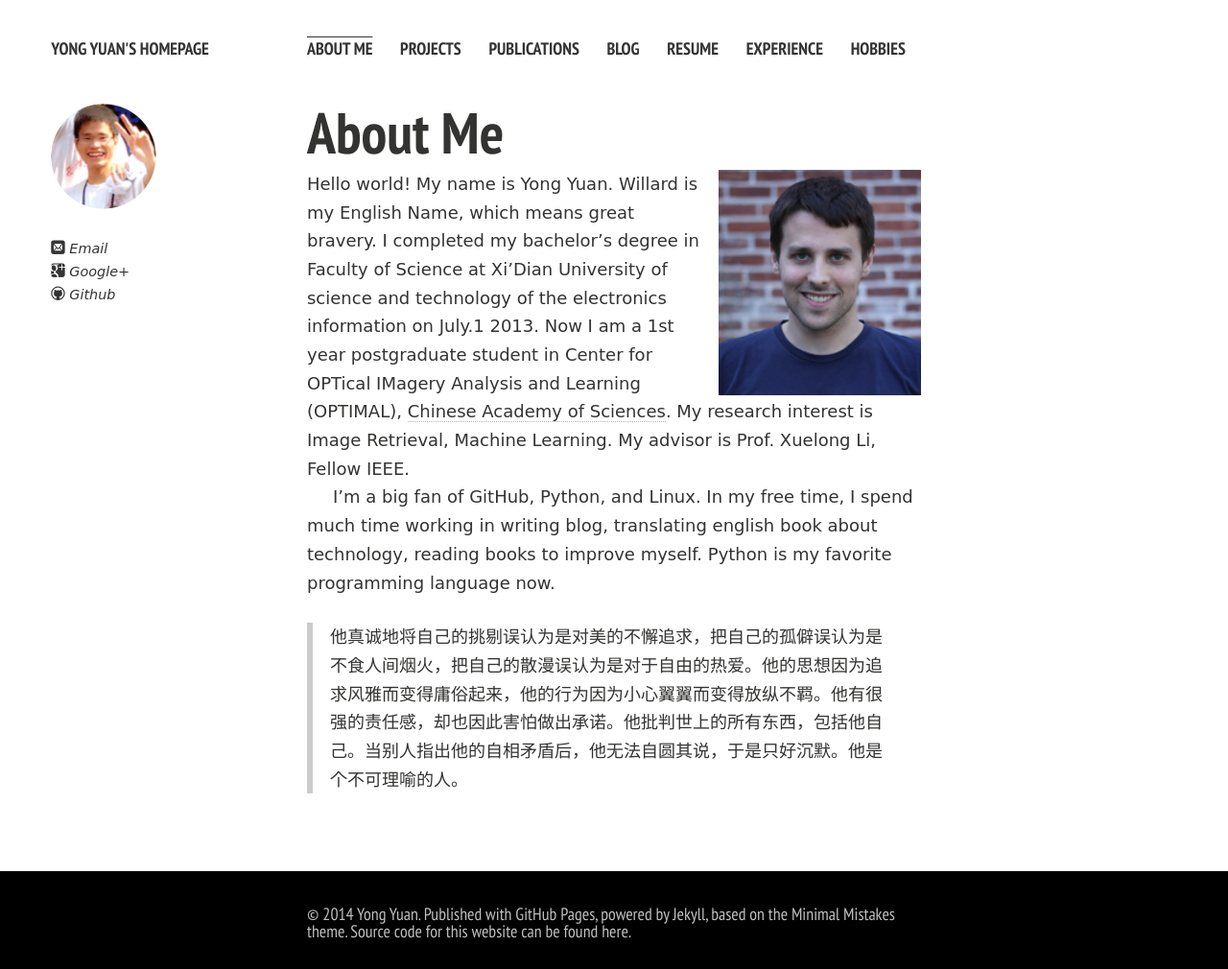
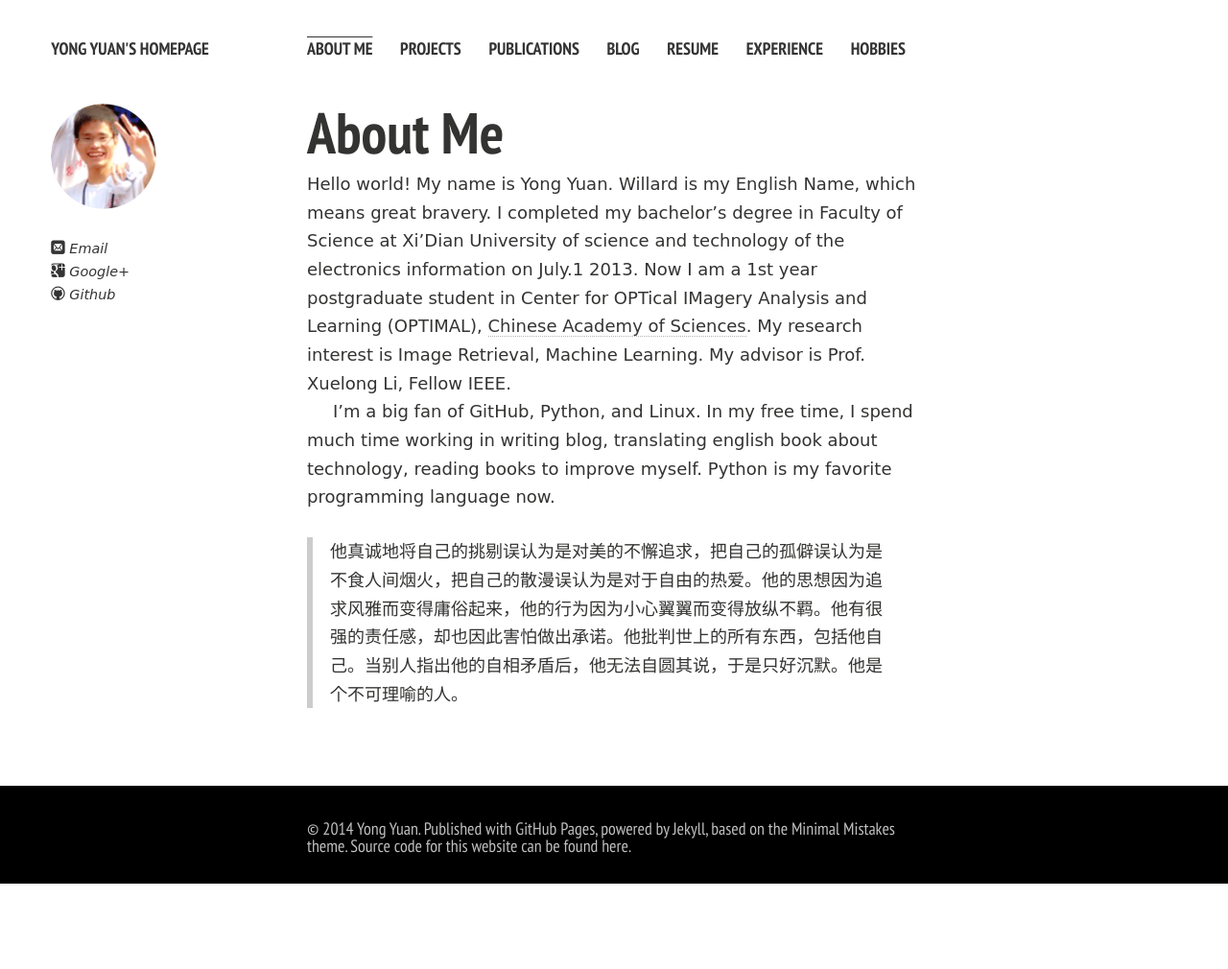
Before and after one commit to yihuicao/willard-yuan.github.com, a Jekyll site: the page built from index.md, in a window 1280 px wide. Shown: the whole page at 96% size. Built offline with Jekyll 4.4.1, drawn with Linux system fonts in a browser that asks for light colours; nearby versions of some CDN libraries; Markdown is read by kramdown in place of the engine named in the settings; after the commit the page ends 921 px from its top, so only the background shows below that.

Commit message:
Update index.md

```diff
--- a/index.md
+++ b/index.md
@@ -4,7 +4,7 @@ layout: page
 
 # About Me
 
-<img src="/images/jasonansel2.png"  class="floatpic">
+<!-- <img src="/images/jasonansel2.png"  class="floatpic"> -->
 Hello world! My name is Yong Yuan. Willard is my English Name, which means great bravery. I completed my bachelor's degree in Faculty of Science at Xi'Dian University of science and technology of the electronics information on July.1 2013. Now I am a 1st year postgraduate student in Center for OPTical IMagery Analysis and Learning (OPTIMAL), [Chinese Academy of Sciences]. My research interest is Image Retrieval, Machine Learning. My advisor is Prof. Xuelong Li, Fellow IEEE.
 
 I'm a big fan of GitHub, Python, and Linux. In my free time, I spend much time working in writing blog, translating english book about technology, reading books to improve myself. Python is my favorite programming language now.
```
